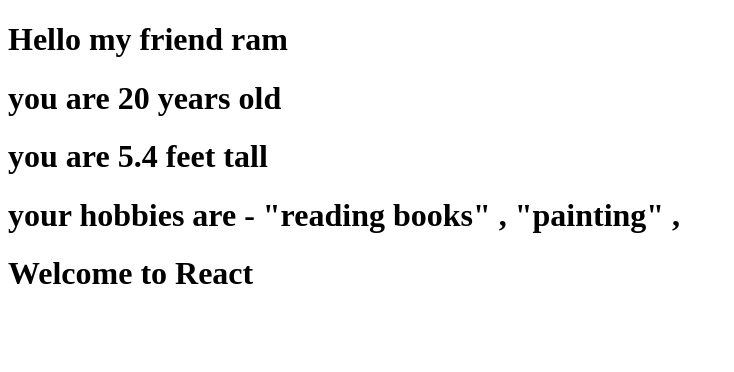
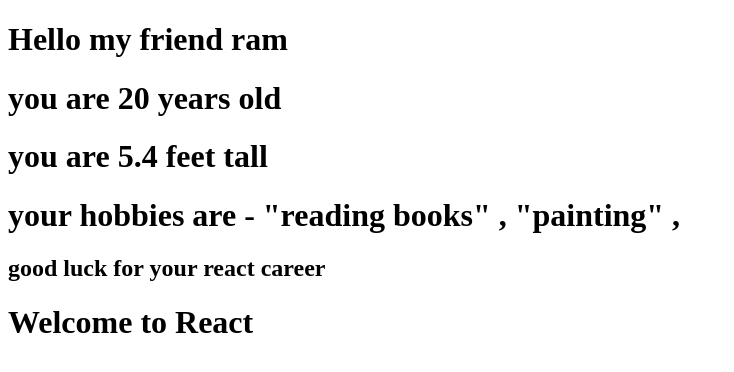
Before and after one commit to PragyanmayeeMoharana101/Practice-series, a React (Vite) app in the folder react/21-12/first-app/: page / in a window 1280 px wide. Shown: the top 372 px of the page, without its empty margins (0-734 px from the left). Built offline with nearby package versions, Linux system fonts and the light colour scheme.

Commit message:
creating and acessing function in component

```diff
--- a/react/21-12/first-app/src/components/Hello.jsx
+++ b/react/21-12/first-app/src/components/Hello.jsx
@@ -1,8 +1,11 @@
-// creating and acessing array in component
+// creating and acessing a function in component
 const name = "ram";
 const age = 20;
 const height = 5.4;
 const hobbies = ["reading books", "painting"]
+function message(){
+    return "good luck for your react career"
+}
 function Hello (){
     return (
         <>
@@ -14,6 +17,7 @@
                 return <span> "{hobby}" ,</span>
             })}
         </h1>
+        <h2>{message()}</h2>
         </>
     )
 }
```
